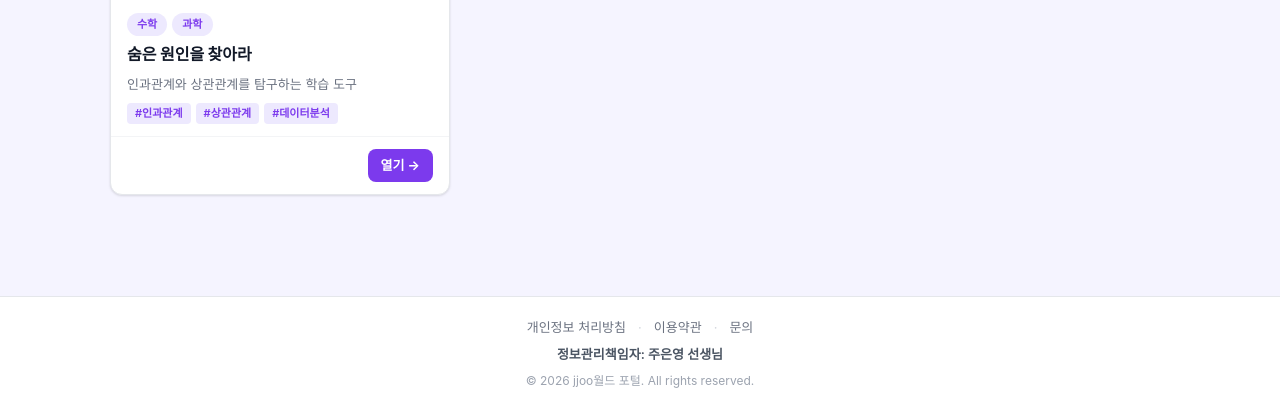
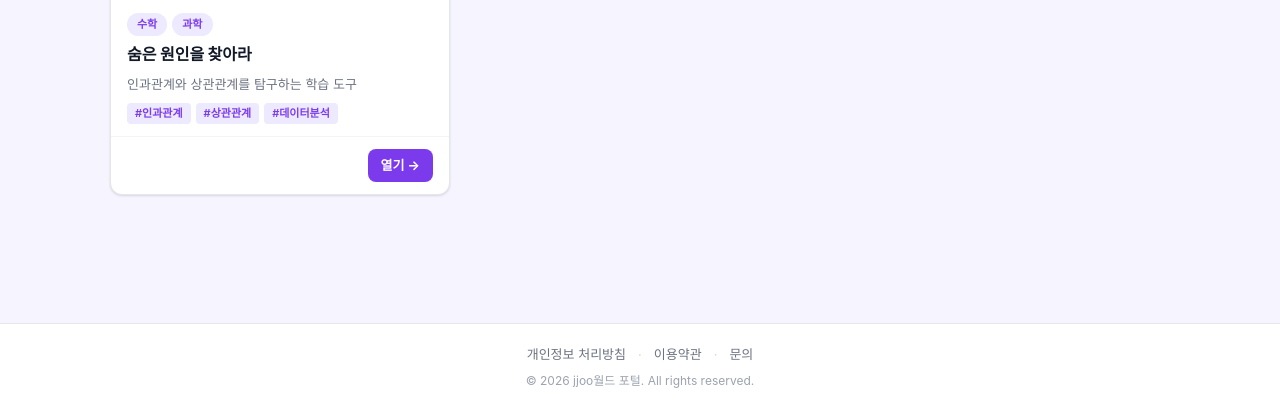
Before and after one commit to jjoo02372/webapp-portal, a plain HTML site: page index.html in a window 1280 px wide. Shown: the part 390-800 px from the top of the page. Drawn offline with Linux system fonts and the light colour scheme.

Commit message:
Remove 정보관리책임자 from footer

```diff
--- a/index.html
+++ b/index.html
@@ -232,7 +232,6 @@
           <span class="divider">·</span>
           <a href="mailto:kkd02373@gmail.com">문의</a>
         </div>
-        <p class="footer-info">정보관리책임자: 주은영 선생님</p>
         <p class="footer-copy">© 2026 jjoo월드 포털. All rights reserved.</p>
       </div>
     </div>
```
